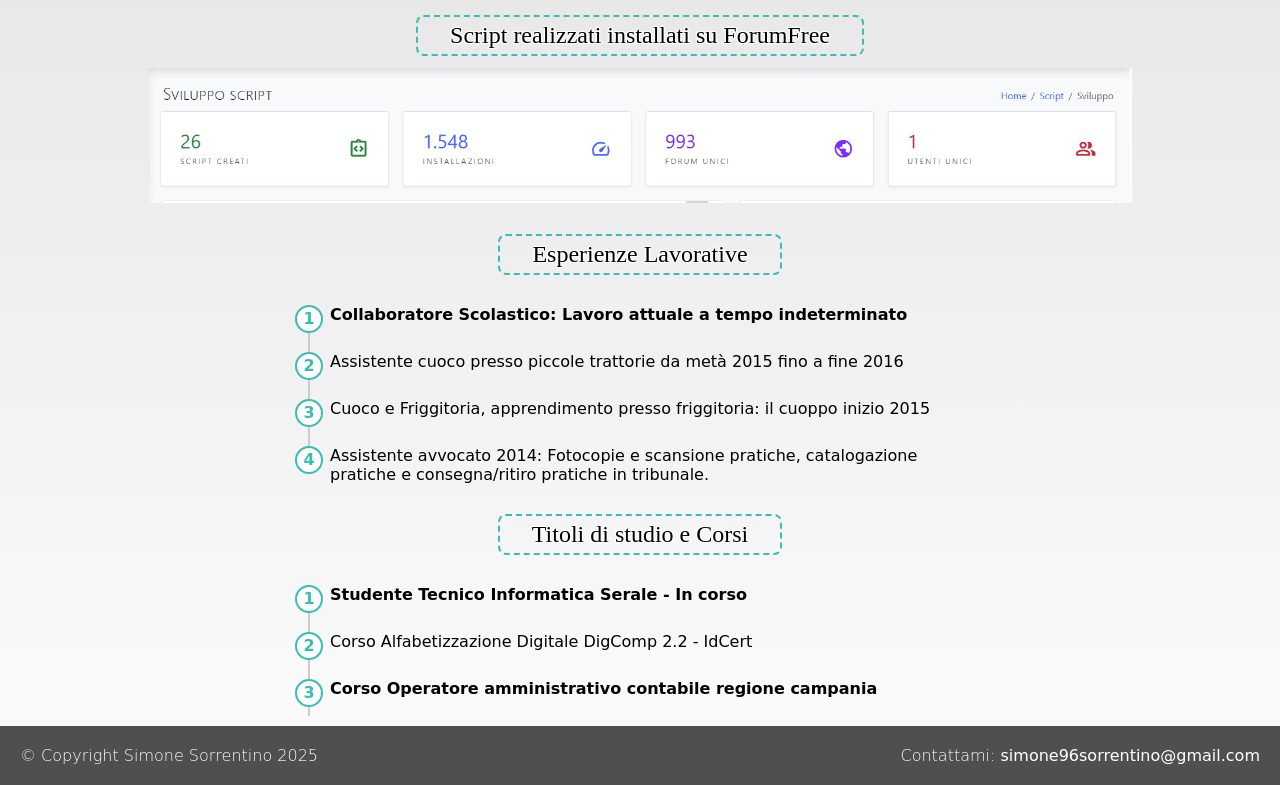
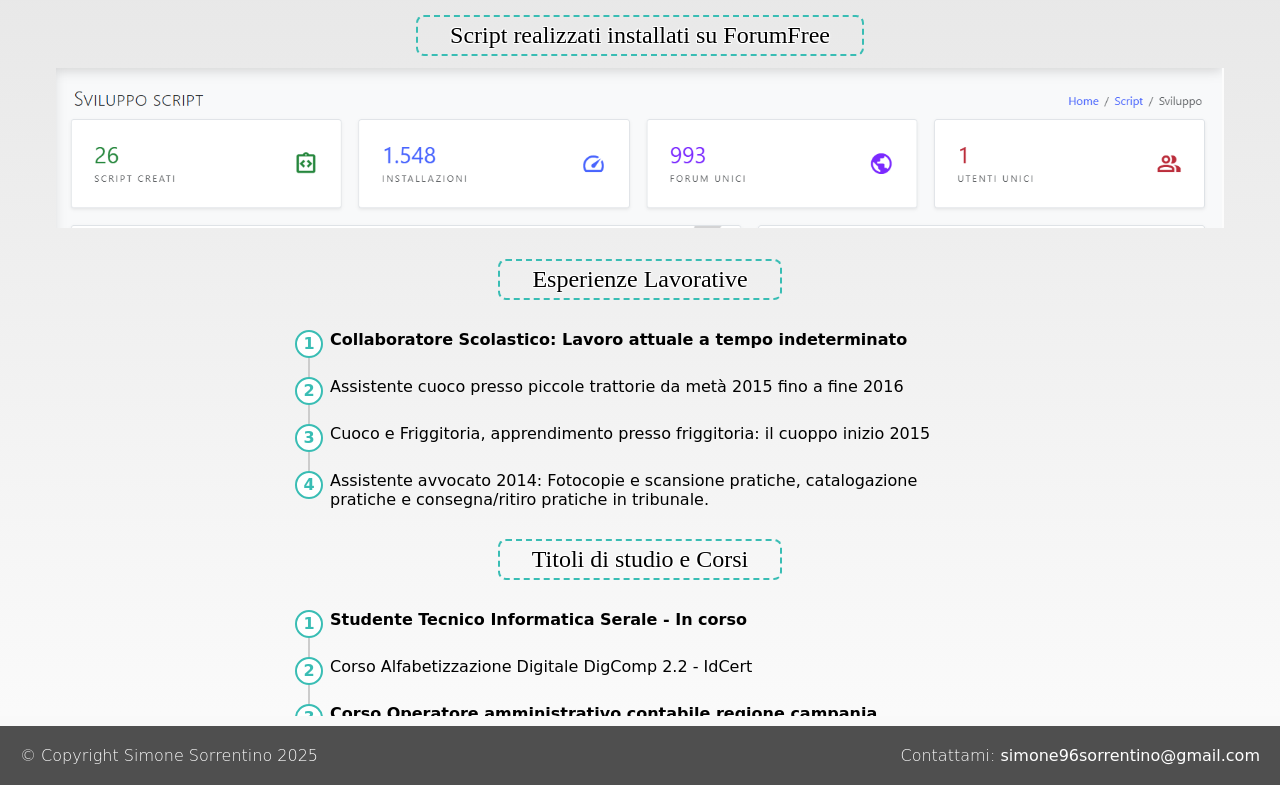
Before and after one commit to Paralizers1/Portfolio-Scolastico, a plain HTML site: page index.html in a window 1280 px wide. Shown: the part 981-1766 px from the top of the page. Drawn offline with nearby package versions, Linux system fonts and the light colour scheme; a web font is replaced by a local one.

Commit message:
Add files via upload

```diff
--- a/index.html
+++ b/index.html
@@ -123,7 +123,7 @@ Il mio obiettivo, dopo il diploma, è <strong>rivalutare la mia vita professiona
 </ol>
 </div>
 <div class="title" style="margin-top:18px">Script realizzati installati su ForumFree</div>
-<div><img src="./media/script.png" style="width:80%" alt="Script Installati"></div>
+<div><a href="./media/script.png"><img src="./media/script.png" style="width:95%" alt="Script Installati"></a></div>
 </div>
 <div class="list_item explav">
 <div class="title">Esperienze Lavorative</div>
--- a/style.css
+++ b/style.css
@@ -116,6 +116,8 @@ ul{ padding-left:25px;}
     position:relative;
 }
  nav > *{
+	user-select: none;
+	outline:none;
 	cursor:pointer;
     background:rgba(0,0,0,0.5);
     transition:all 1s;
```
